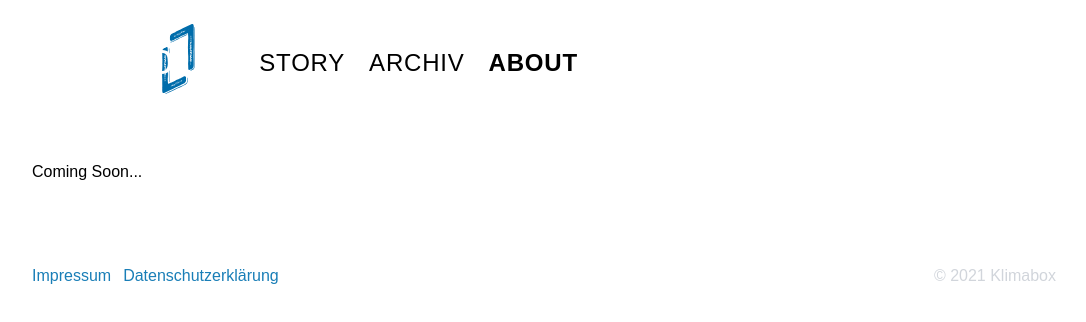
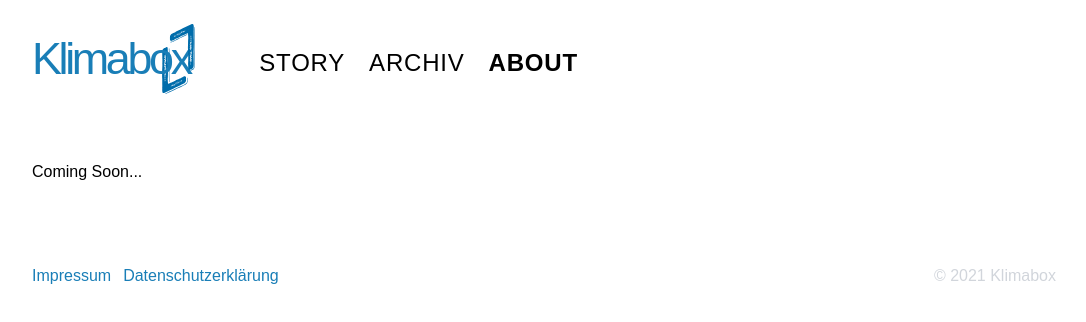
Before and after one commit to hs-duesseldorf/klimabox-story, a React (Create React App) app: page /about in a window 1280 px wide. Shown: the top 322 px of the page, without its empty margins (96-1182 px from the left). Built offline with nearby package versions, Linux system fonts and the light colour scheme.

Commit message:
feature/57: add dark logo for white background

```diff
--- a/src/components/layout/header.tsx
+++ b/src/components/layout/header.tsx
@@ -4,6 +4,7 @@ import { Link, useLocation } from "react-router-dom";
 import { Button } from "./button";
 
 import logo from "./logo.svg";
+import logoDark from "./logo-dark.svg";
 import search from "./search.svg";
 
 export const Header: React.FC<{ onDark?: boolean }> = ({ onDark }) => {
@@ -21,11 +22,17 @@ export const Header: React.FC<{ onDark?: boolean }> = ({ onDark }) => {
               )}
             >
               <Link to="/" className="inline-block pr-10 relative font-semibold">
-                <img
-                  src={logo}
-                  alt="Klimabox"
-                  className="w-full h-full"
-                />
+                {
+                  onDark ? <img
+                    src={logo}
+                    alt="Klimabox"
+                    className="w-full h-full"
+                  /> : <img
+                    src={logoDark}
+                    alt="Klimabox"
+                    className="w-full h-full"
+                  />
+                }
               </Link>
             </div>
             <div
```
Also changed, not shown: src/components/layout/logo-black.svg (added), src/components/layout/logo-dark.svg (added).
